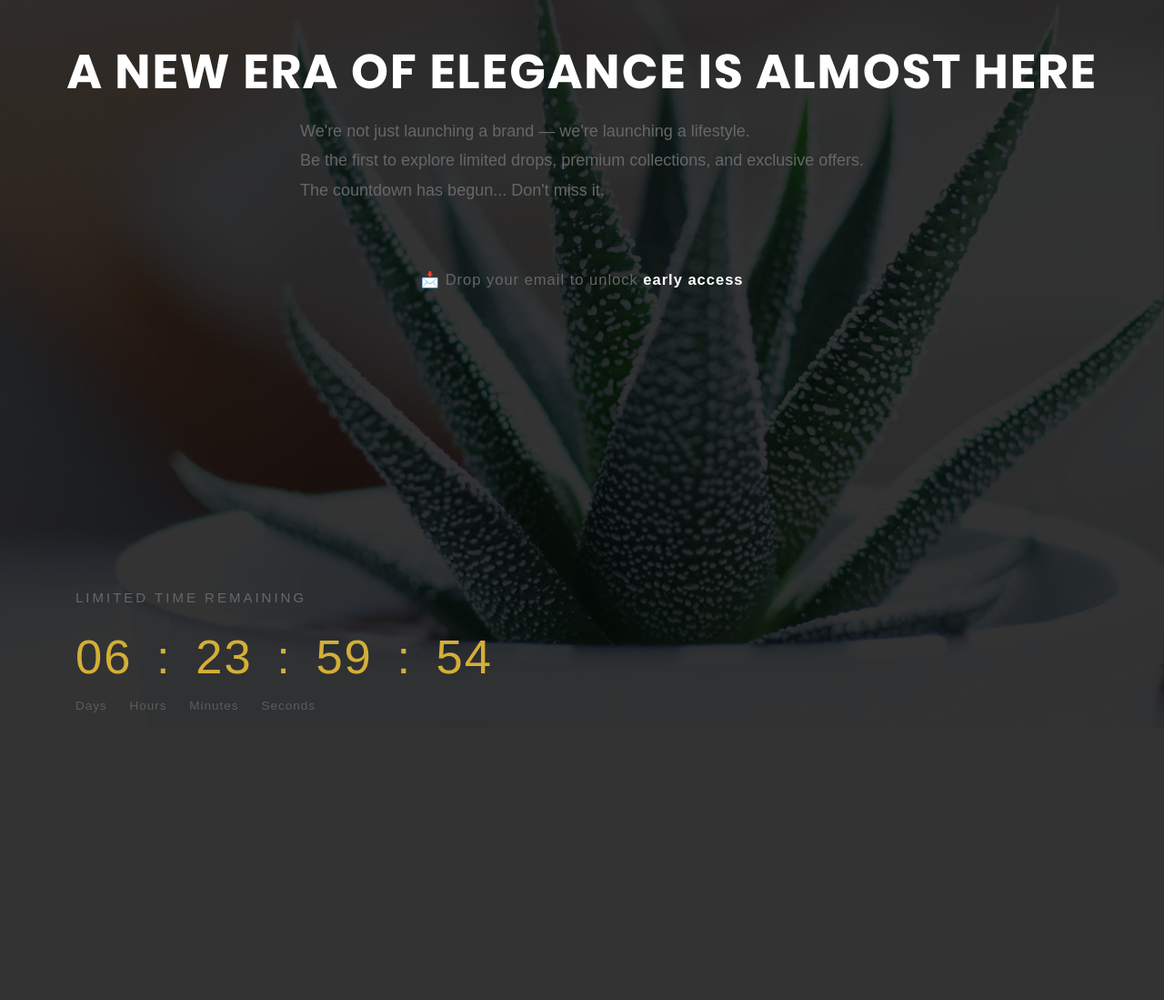
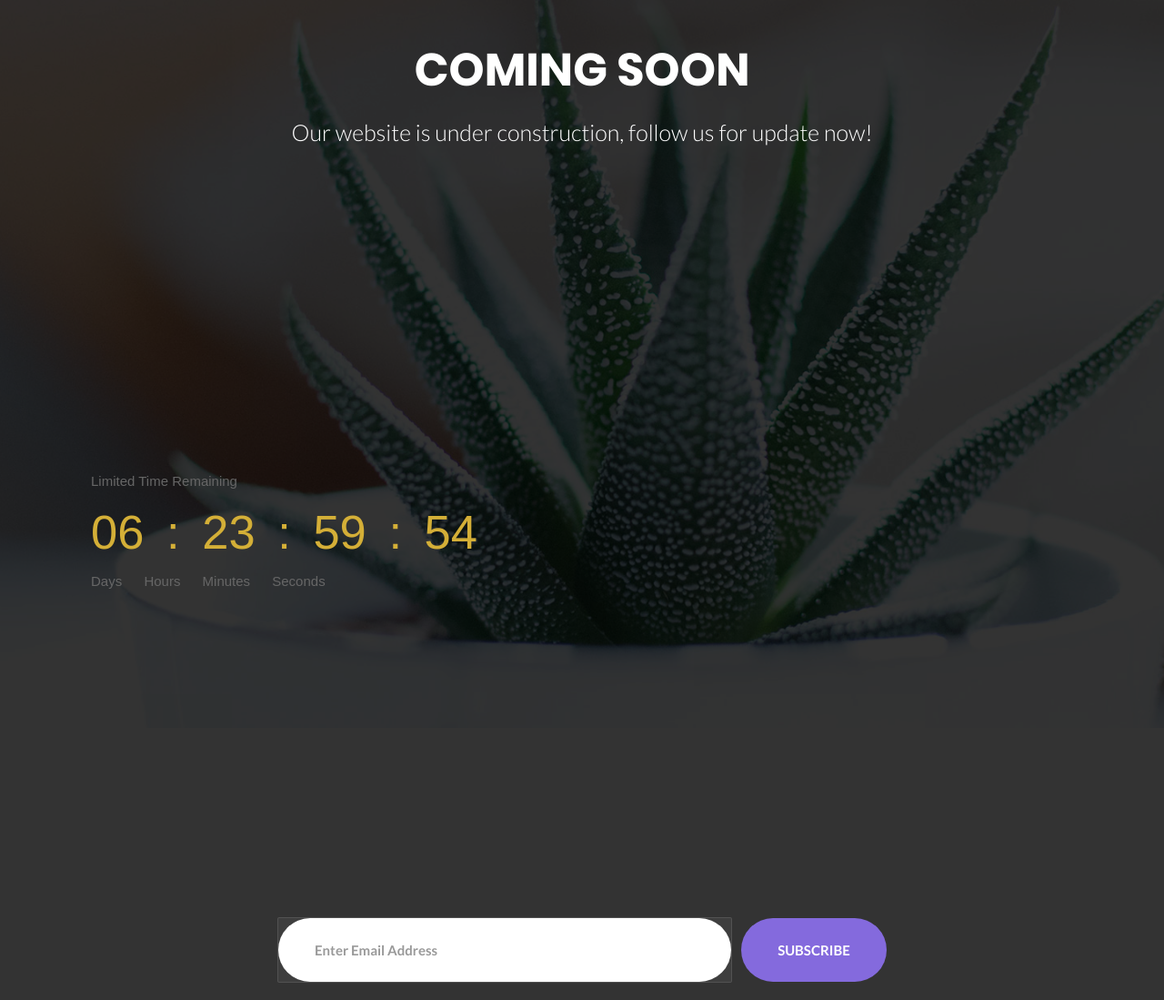
Before and after one commit to Haseebullah010/HJBrand, a Django app: page / in a window 1280 px wide. Shown: the top 1099 px of the page at 91% size. Run offline with Django 4.2, Linux system fonts and the light colour scheme; some libraries are stand-ins or nearby versions.

Commit message:
Look good

```diff
--- a/template/index.html
+++ b/template/index.html
@@ -17,96 +17,31 @@
 	<link rel="stylesheet" type="text/css" href="{% static 'vendor/select2/select2.min.css' %}">
 <!--===============================================================================================-->
 	<style type="text/css">
-		/* Modern Elegant Theme */
-		:root {
-			--primary-color: #e8c39e;
-			--text-color: #ffffff;
-			--accent-color: #d4af37;
-			--dark-bg: #0a0a0a;
+		/* Simple and clean styles to avoid conflicts */
+		body {
+			font-family: 'Poppins', sans-serif;
 		}
 
-		/* Base Styles */
-		body {
-			font-family: 'Playfair Display', serif;
-			background-color: var(--dark-bg);
-			color: var(--text-color);
-		}
-
-		/* Typography */
-		.l1-txt1 {
-			font-family: 'Playfair Display', serif;
-			font-weight: 400;
-			text-transform: none;
-			letter-spacing: 1px;
-		}
-
-		/* Form Styling */
+		/* Ensure form elements are visible */
 		.wrap-input100 {
 			background: rgba(255, 255, 255, 0.05);
 			border: 1px solid rgba(255, 255, 255, 0.1);
 			border-radius: 2px;
-			transition: all 0.3s ease;
 		}
 
-		.wrap-input100:hover {
-			border-color: var(--accent-color);
-		}
-
-		.input100 {
-			color: #fff;
-			font-size: 16px;
-			padding: 0 20px;
-		}
-
-		.input100::placeholder {
-			color: rgba(255, 255, 255, 0.5);
-		}
-
-		/* Button Styling */
+		/* Button styling */
 		.how-btn1 {
-			background: var(--accent-color);
+			background: #d4af37;
 			color: #000;
 			border: none;
 			font-weight: 500;
-			transition: all 0.3s ease;
 		}
 
-		.how-btn1:hover {
-			background: #fff;
-			transform: translateY(-2px);
-			box-shadow: 0 5px 15px rgba(212, 175, 55, 0.3);
-		}
-
-		/* Countdown Styling */
+		/* Countdown styling */
 		.txt2 {
 			font-size: 3.5rem;
 			font-weight: 300;
-			letter-spacing: 2px;
-			color: var(--accent-color);
-		}
-
-		.txt3 {
-			font-size: 1rem;
-			text-transform: uppercase;
-			letter-spacing: 3px;
-			margin-bottom: 10px;
-		}
-
-		.txt4 {
-			font-size: 0.9rem;
-			letter-spacing: 1px;
-			opacity: 0.8;
-		}
-
-		/* Responsive Adjustments */
-		@media (max-width: 768px) {
-			.l1-txt1 {
-				font-size: 2.5rem !important;
-			}
-
-			.txt2 {
-				font-size: 2.5rem;
-			}
+			color: #d4af37;
 		}
 	</style>
 	<link rel="stylesheet" type="text/css" href="{% static 'css/util.css' %}">
@@ -125,18 +60,12 @@
 	<div class="size1 overlay1">
 		<!--  -->
 		<div class="size1 flex-col-c-m p-l-15 p-r-15 p-t-50 p-b-50">
-			<h3 class="l1-txt1 p-b-20" style="font-size: 3.5rem; font-weight: 300; letter-spacing: 2px;">
-				A New Era of Elegance is Almost Here
+			<h3 class="l1-txt1 txt-center p-b-25">
+				Coming Soon
 			</h3>
 
-			<p class="m1-txt1 p-b-40" style="font-size: 1.2rem; line-height: 1.8; max-width: 700px; margin: 0 auto 2rem;">
-				We're not just launching a brand — we're launching a lifestyle.<br>
-				Be the first to explore limited drops, premium collections, and exclusive offers.<br>
-				The countdown has begun... Don't miss it.
-			</p>
-
-			<p class="m1-txt2 p-b-20" style="font-size: 1.1rem; letter-spacing: 1px;">
-				📩 Drop your email to unlock <span style="font-weight: 600; color: #fff;">early access</span>
+			<p class="m2-txt1 txt-center p-b-48">
+				Our website is under construction, follow us for update now!
 			</p>
 
 			<div class="flex-w flex-c-m p-b-33">
```
